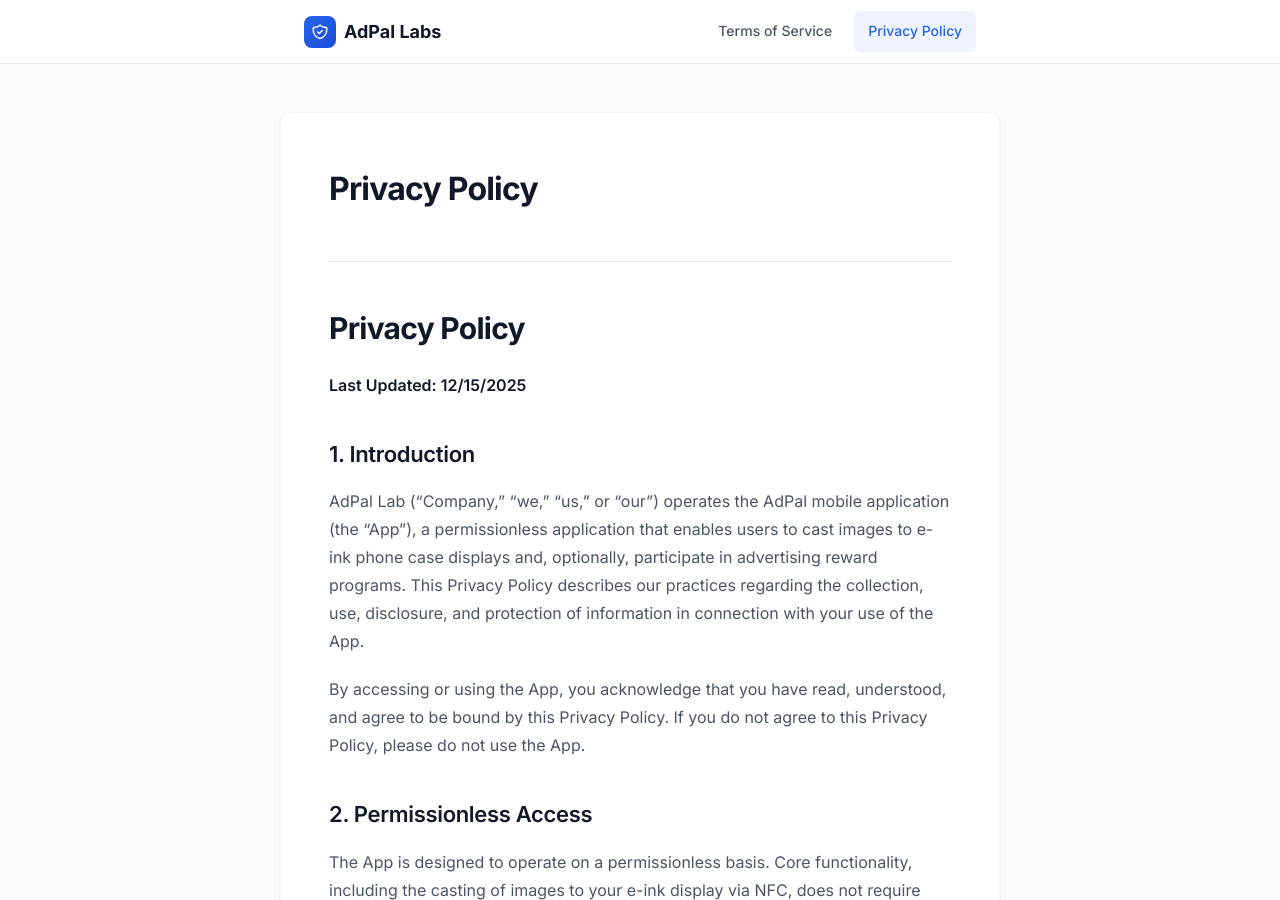
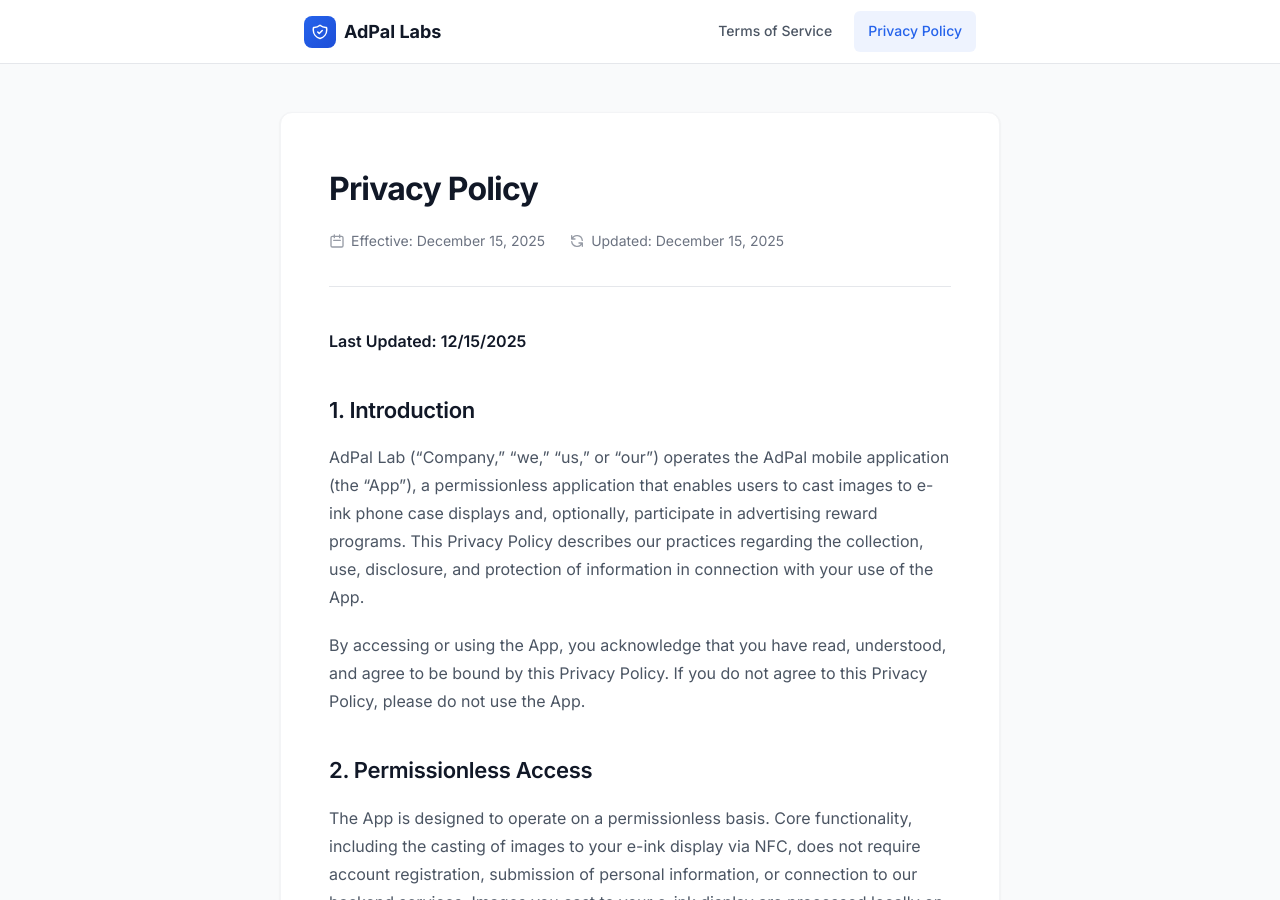
Before and after one commit to gitadpal/legaldoc, a Jekyll site: the page built from privacy.md, in a window 1280 px wide and 900 px high. Built offline with Jekyll 4.4.1, drawn with Linux system fonts in a browser that asks for light colours; our own code applies the rules of GitHub Pages for plain Markdown files.

Commit message:
Update privacy.md

```diff
--- a/privacy.md
+++ b/privacy.md
@@ -1,4 +1,9 @@
-# Privacy Policy
+---
+title: Privacy Policy
+layout: default
+effective_date: December 15, 2025
+last_updated: December 15, 2025
+---
 
 **Last Updated: 12/15/2025**
 
```
